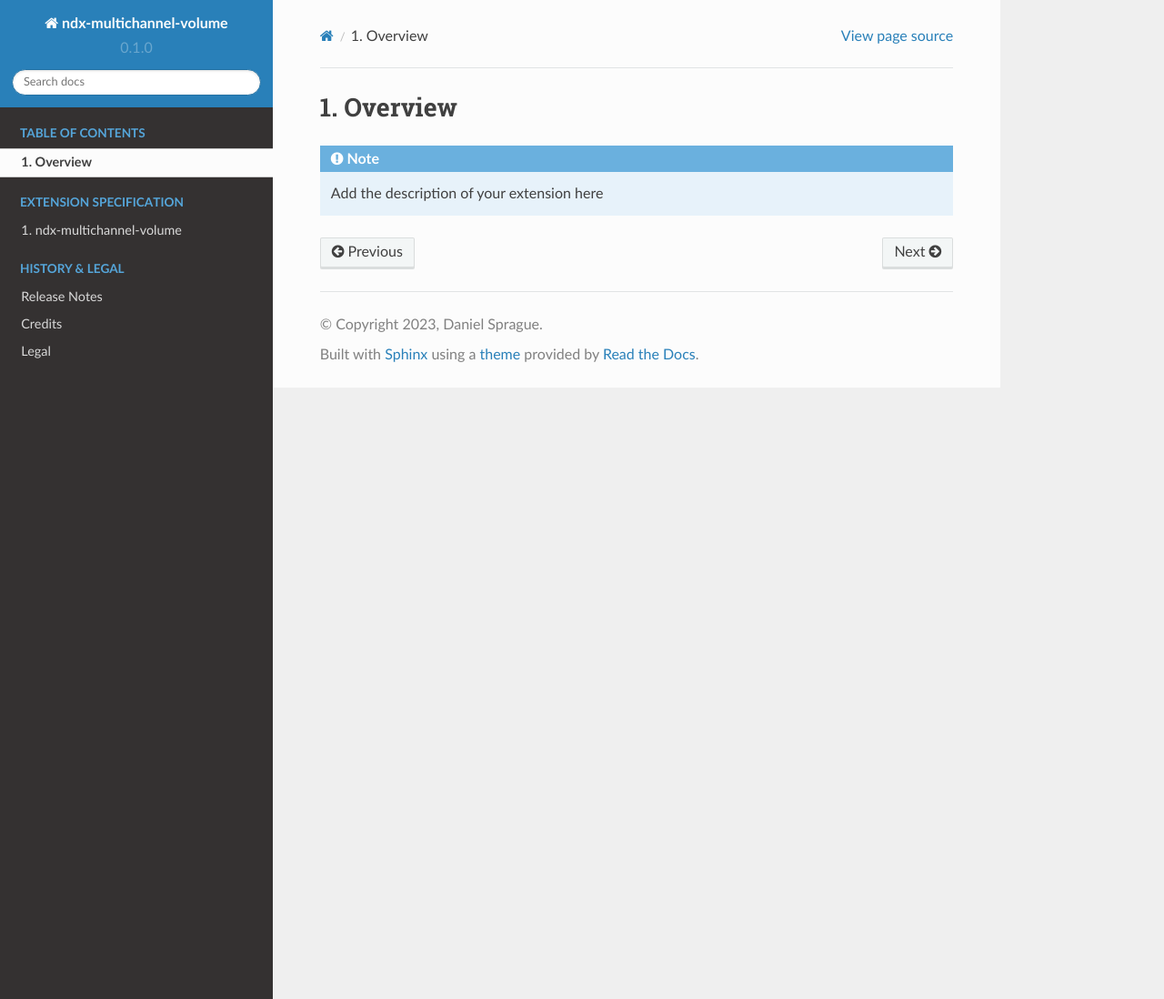
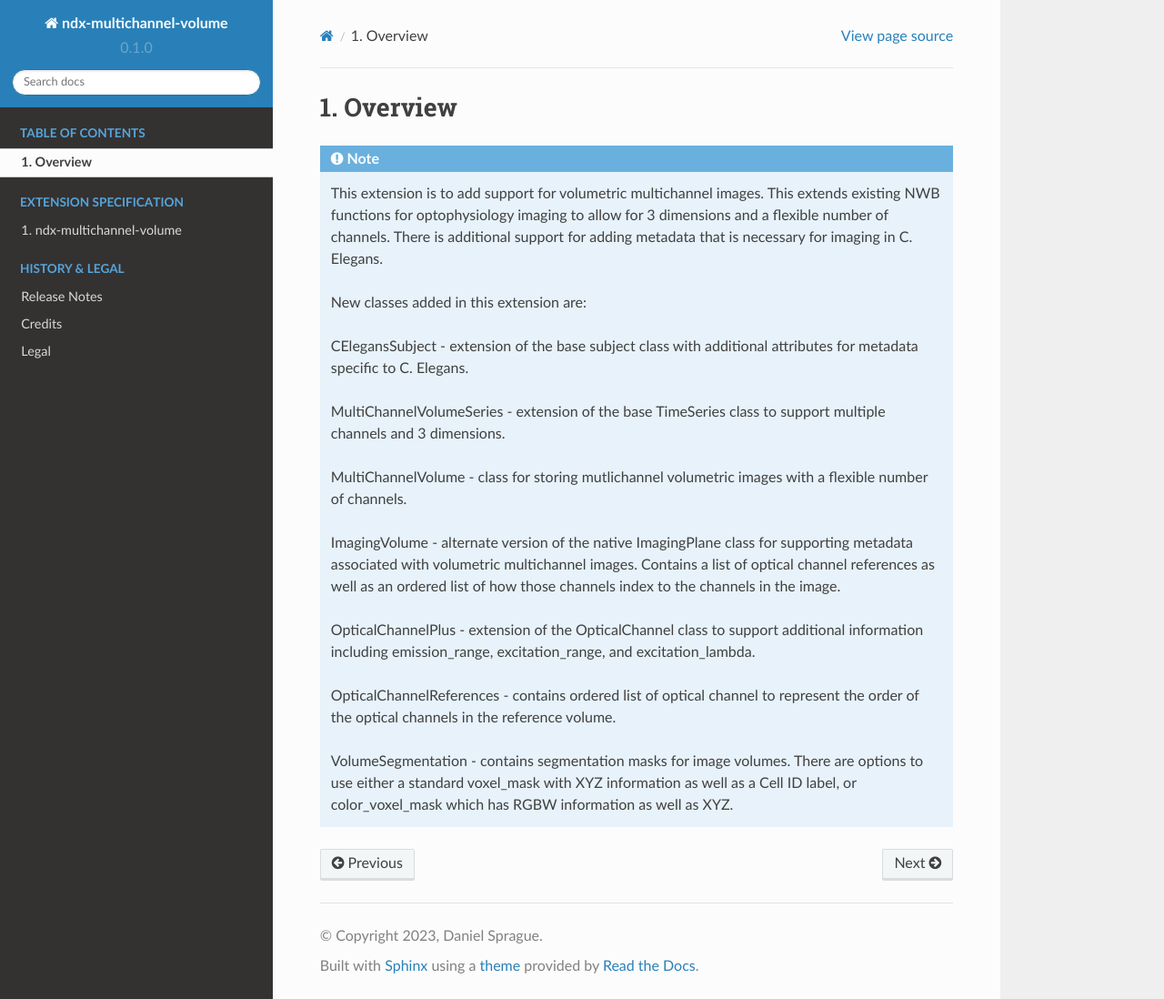
Before and after one commit to rly/ndx-multichannel-volume, a Sphinx documentation site: the page built from docs/source/description.rst, in a window 1280 px wide and 1098 px high. Shown: the whole window at 91% size. Built offline with Sphinx 7.4.7 and the Read the Docs theme 2.0.0, drawn with Linux system fonts in a browser that asks for light colours.

Commit message:
added documentation

```diff
--- a/docs/source/description.rst
+++ b/docs/source/description.rst
@@ -2,4 +2,33 @@ Overview
 ========
 
 .. note::
-    Add the description of your extension here
+    This extension is to add support for volumetric multichannel images. This
+    extends existing NWB functions for optophysiology imaging to allow for
+    3 dimensions and a flexible number of channels. There is additional support
+    for adding metadata that is necessary for imaging in C. Elegans.
+
+    New classes added in this extension are:
+
+    CElegansSubject - extension of the base subject class with additional attributes
+    for metadata specific to C. Elegans.
+
+    MultiChannelVolumeSeries - extension of the base TimeSeries class to support
+    multiple channels and 3 dimensions.
+
+    MultiChannelVolume - class for storing mutlichannel volumetric images with
+    a flexible number of channels.
+
+    ImagingVolume - alternate version of the native ImagingPlane class for supporting
+    metadata associated with volumetric multichannel images. Contains a list of optical
+    channel references as well as an ordered list of how those channels index to the
+    channels in the image.
+
+    OpticalChannelPlus - extension of the OpticalChannel class to support additional
+    information including emission_range, excitation_range, and excitation_lambda.
+
+    OpticalChannelReferences - contains ordered list of optical channel to represent the
+    order of the optical channels in the reference volume.
+
+    VolumeSegmentation - contains segmentation masks for image volumes. There are options
+    to use either a standard voxel_mask with XYZ information as well as a Cell ID label,
+    or color_voxel_mask which has RGBW information as well as XYZ.
--- a/docs/source/release_notes.rst
+++ b/docs/source/release_notes.rst
@@ -2,4 +2,6 @@ Release Notes
 =============
 
 .. note::
-    Add the release notes of your extension here
+    Release 0.1.0:
+
+    Initial release of extension.
```
